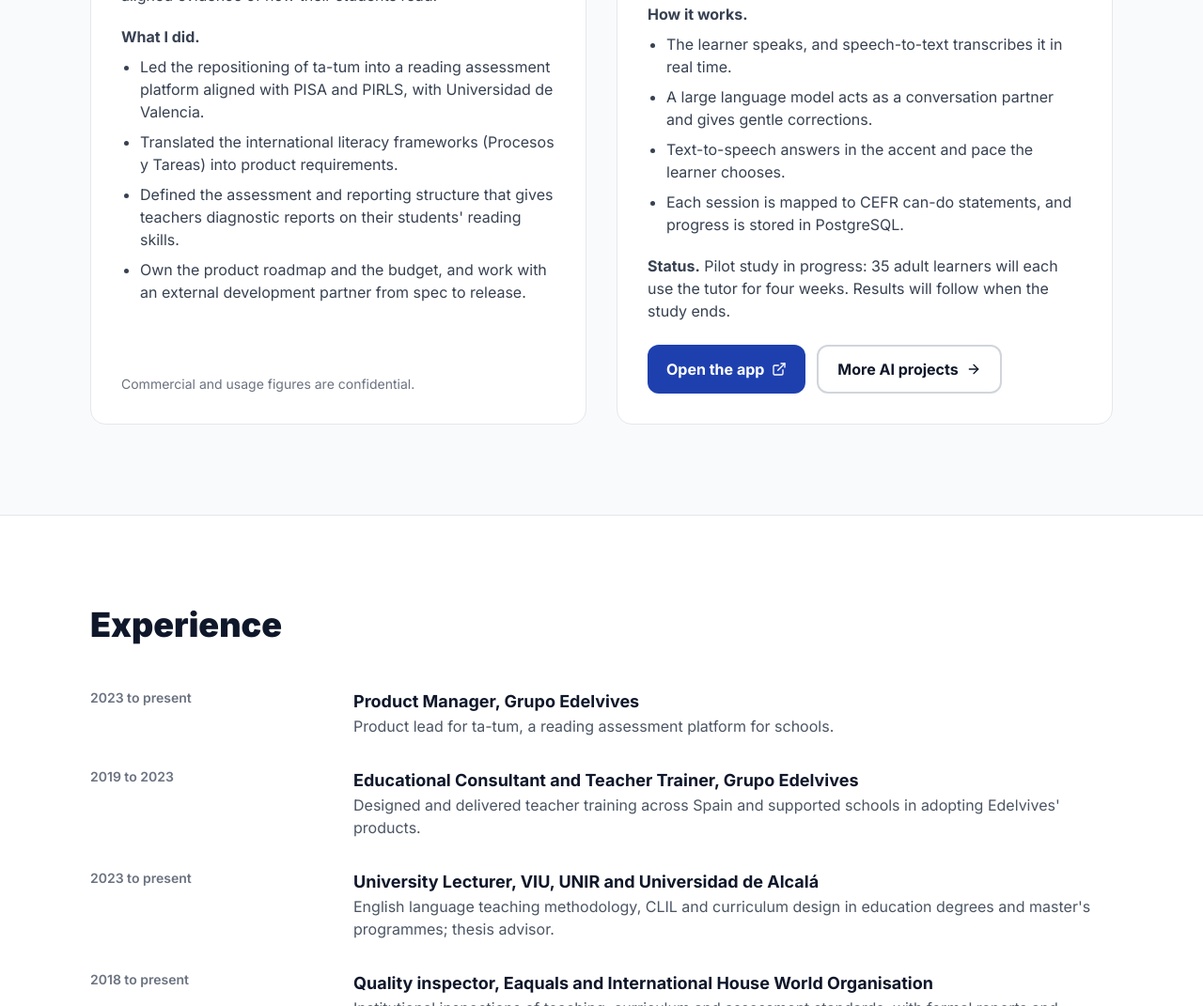
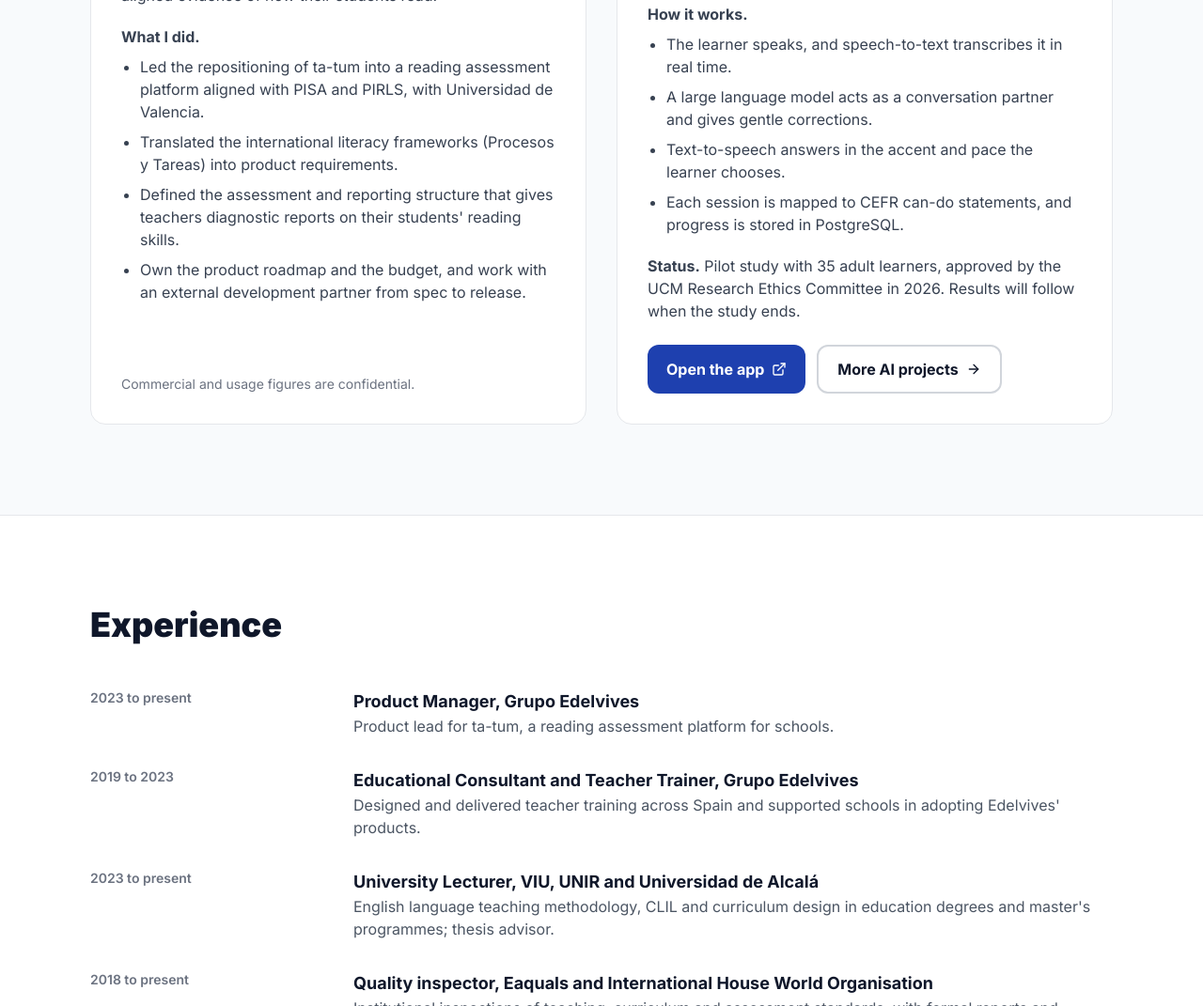
Before and after one commit to beralc/bernardomorales-website, a plain HTML site: page index.html in a window 1280 px wide. Shown: the part 1448-2519 px from the top of the page at 94% size. Drawn offline with nearby package versions, Linux system fonts and the light colour scheme.

Commit message:
English Helper: cite ethics approval, drop study length
Co-Authored-By: Claude Opus 5.5 <noreply@anthropic.com>
Claude-Session: https://claude.ai/code/session_01Y1pX8tzXAGomU1KsYbVyMp

```diff
--- a/index.html
+++ b/index.html
@@ -227,7 +227,7 @@
                         <li>Each session is mapped to CEFR can-do statements, and progress is stored in PostgreSQL.</li>
                     </ul>
                     <!-- TODO(Bernardo): add his role (designed and built it himself?), launch date and the named STT / LLM / TTS services. -->
-                    <p class="text-gray-700 mb-6"><strong>Status.</strong> Pilot study in progress: 35 adult learners will each use the tutor for four weeks. Results will follow when the study ends.</p>
+                    <p class="text-gray-700 mb-6"><strong>Status.</strong> Pilot study with 35 adult learners, approved by the UCM Research Ethics Committee in 2026. Results will follow when the study ends.</p>
                     <div class="flex flex-wrap gap-3 mt-auto">
                         <a href="https://englishhelper.bernardomorales.com/" target="_blank" rel="noopener noreferrer" class="inline-flex items-center gap-2 px-5 py-3 bg-primary text-white rounded-xl font-bold hover:bg-blue-900 transition-colors">
                             Open the app <i data-lucide="external-link" class="w-4 h-4"></i>
```
